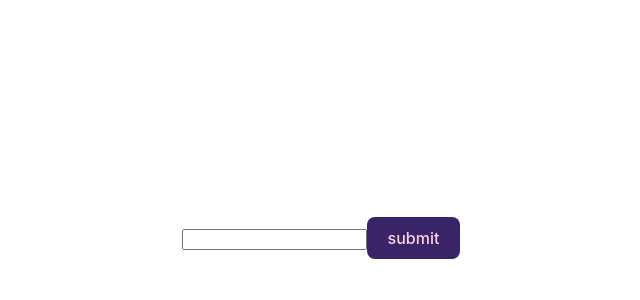
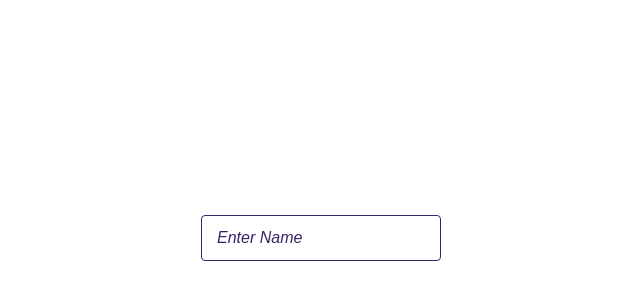
Before and after one commit to ruhul-appnap/t-blog, a React (Vite) app: page / in a window 1280 px wide. Shown: the part 162-462 px from the top of the page, without its empty margins (319-959 px from the left). Built offline with nearby package versions, Linux system fonts and the light colour scheme.

Commit message:
Feat: Add input and secondary button style

```diff
--- a/src/App.tsx
+++ b/src/App.tsx
@@ -6,8 +6,8 @@ function App() {
 
   return (
     <>
-      <Input type='number' />
-      <Button variant='primary' className='width-100'>submit</Button>
+      <Input placeholder='Enter Name' />
+      {/* <Button variant='secondary' className='width-100'>submit</Button> */}
     </>
   )
 }
--- a/src/index.css
+++ b/src/index.css
@@ -2,6 +2,7 @@
   font-family: Inter, system-ui, Avenir, Helvetica, Arial, sans-serif;
   --primary-bg: #392467;
   --primary-text: #FFD1E3;
+  --secondary-bg: #A367B1;
 
 }
 
@@ -26,11 +27,28 @@ body {
   transition: border-color 0.25s;
 }
 
-.primary-button {
-  background: var(--primary-bg);
+
+
+.secondary-button {
+  background: var(--secondary-bg);
   color: var(--primary-text);
 }
 
 .button-base:hover {
   border-color: #646cff;
 }
+
+.input {
+  padding: 13px 15px;
+  border: 1px solid var(--primary-bg);
+  outline: none;
+  border-radius: 4px;
+  font-size: 16px;
+  color: var(--primary-bg);
+  font-style: italic;
+}
+
+input::placeholder {
+  color: var(--primary-bg);
+  font-style: italic;
+}
```
